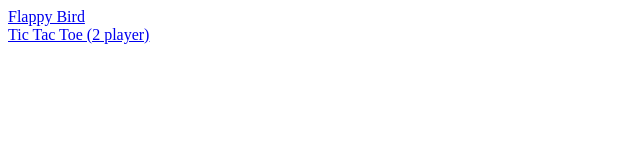
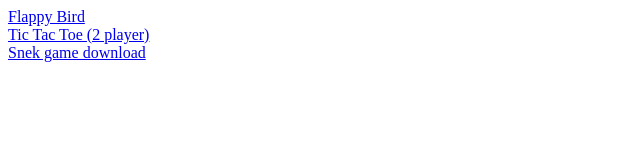
Before and after one commit to LP-HP/haroldsgames.github.io, a plain HTML site: page index.html in a window 1280 px wide. Shown: the whole page, without its empty margins (0-640 px from the left). Drawn offline with Linux system fonts and the light colour scheme.

Commit message:
whokay wagyustesh

```diff
--- a/index.html
+++ b/index.html
@@ -9,5 +9,6 @@
 <body>
     <a href = "flappybird/index.html">Flappy Bird</a><br>
     <a href = "tictactoe/index.html">Tic Tac Toe (2 player)</a><br>
+    <a href="mysetup.exe" download>Snek game download</a>
 </body>
 </html>
```
Also changed, not shown: 1 other file.
